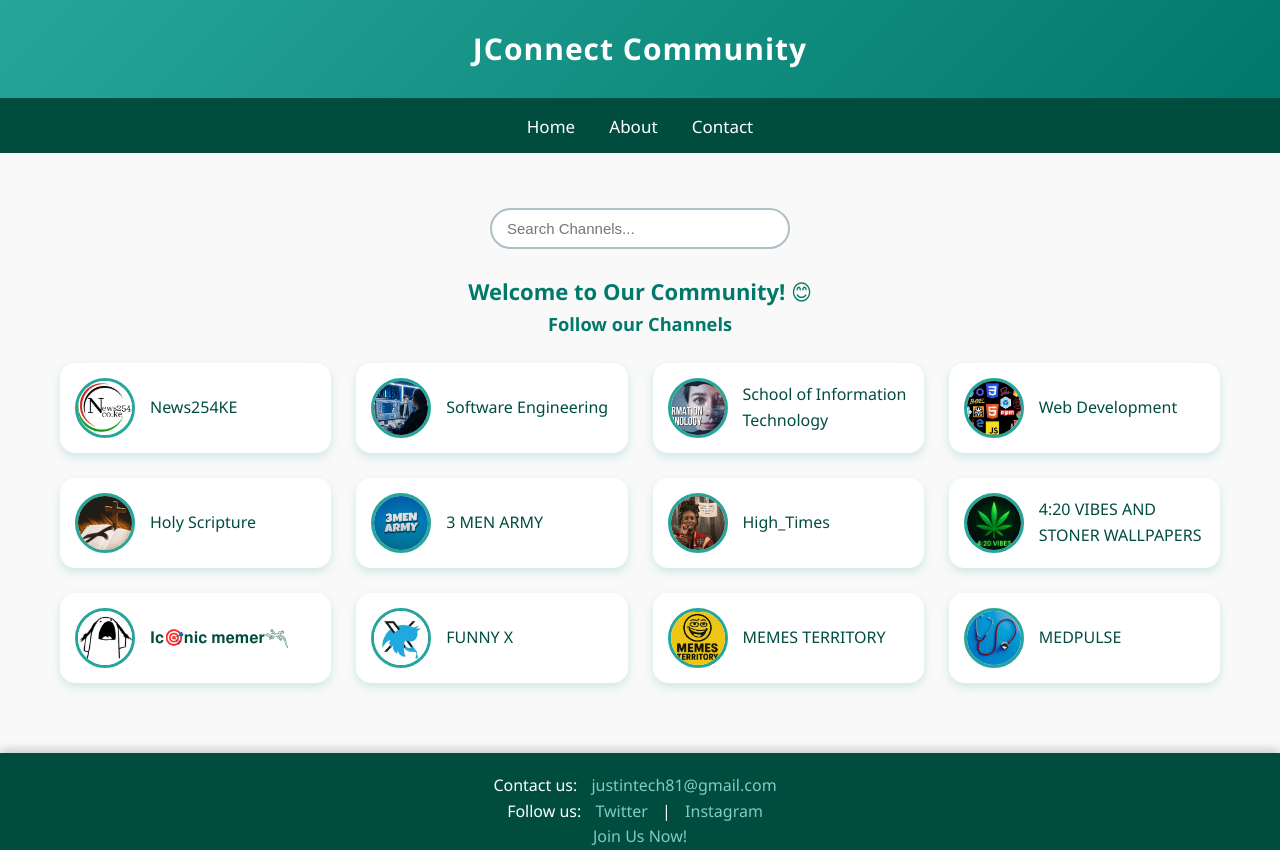
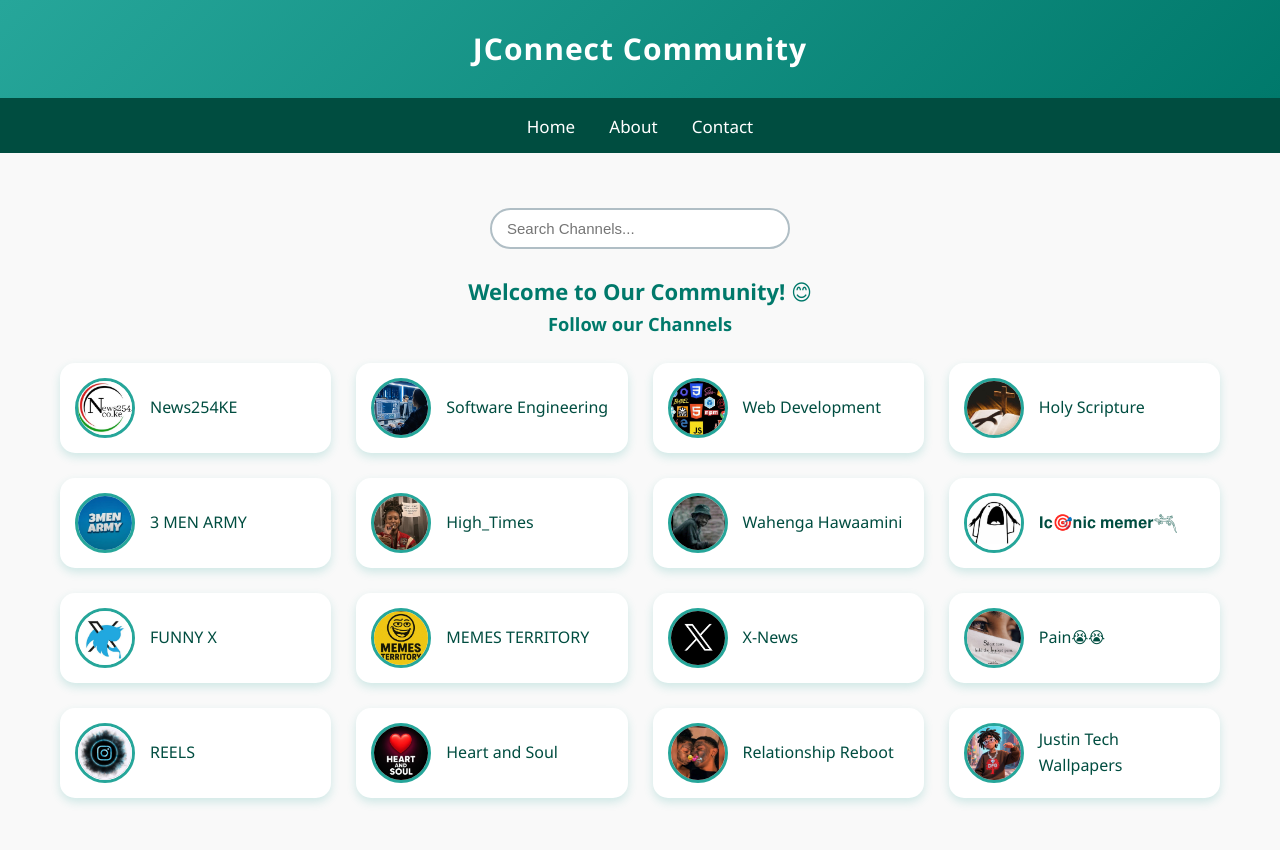
Before and after one commit to justin829/justintech-community, a plain HTML site: page index.html in a window 1280 px wide. Shown: the top 850 px of the page. Drawn offline with Linux system fonts and the light colour scheme.

Commit message:
Add files via upload

```diff
--- a/index.html
+++ b/index.html
@@ -31,9 +31,6 @@
             <a href="https://whatsapp.com/channel/0029Vb6Cae6GzzKLW69tR60W" class="button">
                 <img src="soen.jpeg" alt="Software Icon"> Software Engineering
             </a>
-            <a href="https://whatsapp.com/channel/0029VbBJQpNBPzjPoaFVDI0p" class="button">
-                <img src="sist.jpeg" alt="IT Icon"> School of Information Technology
-            </a>
             <a href="https://whatsapp.com/channel/0029Vam8pRiEquiXnPPM3v2c" class="button">
                 <img src="web.jpeg" alt="Web Dev Icon"> Web Development
             </a>
@@ -47,7 +44,7 @@
                 <img src="high.jpeg" alt="High Icon"> High_Times
             </a>
             <a href="https://whatsapp.com/channel/0029VbBOlkv2Jl88dsitSs3B" class="button">
-                <img src="420.jpeg" alt="Stoner Icon"> 4:20 VIBES AND STONER WALLPAPERS
+                <img src="wahenga.jpeg" alt="Stoner Icon"> Wahenga Hawaamini
 
             </a>
             <a href="https://whatsapp.com/channel/0029Vb3oXOA3gvWjUdh5Mc0C" class="button">
@@ -60,8 +57,27 @@
                 <img src="memes.jpeg" alt="Meme Icon"> MEMES TERRITORY
             </a>
             <a href="https://whatsapp.com/channel/0029VajI5IaADTOBCR2m4J3w" class="button">
-                <img src="med.jpeg" alt="Medical Icon"> MEDPULSE
+                <img src="x.jpeg" alt="Medical Icon"> X-News
             </a>
+            <a href="https://whatsapp.com/channel/0029VbBcgSC2ER6cSfRgHr0Y" class="button">
+                <img src="pain.jpeg" alt="Medical Icon"> Pain😭😭
+            </a>
+            <a href="https://whatsapp.com/channel/0029VbBBpnK3AzNV7JBI2n2j" class="button">
+                <img src="reels.jpeg" alt="Medical Icon"> REELS
+            </a>
+            <a href="https://whatsapp.com/channel/0029VbANy1U6mYPPZhL2x61j" class="button">
+                <img src="heart.jpeg" alt="Medical Icon"> Heart and Soul
+            </a>
+            <a href="https://whatsapp.com/channel/0029Vb6pQyeGE56mGe49cA1B" class="button">
+                <img src="rela.jpeg" alt="Medical Icon"> Relationship Reboot
+            </a>
+            <a href="https://whatsapp.com/channel/0029Vb6vg0xJZg40JrKrtH19" class="button">
+                <img src="jus.jpeg" alt="Medical Icon"> Justin Tech Wallpapers
+            </a>
+
+
+
+
         </div>
     </div>
 
```
Also changed, not shown: heart.jpeg (added), jus.jpeg (added), pain.jpeg (added), reels.jpeg (added), rela.jpeg (added), sex.jpg (added), wahenga.jpeg (added), x.jpeg (added).
